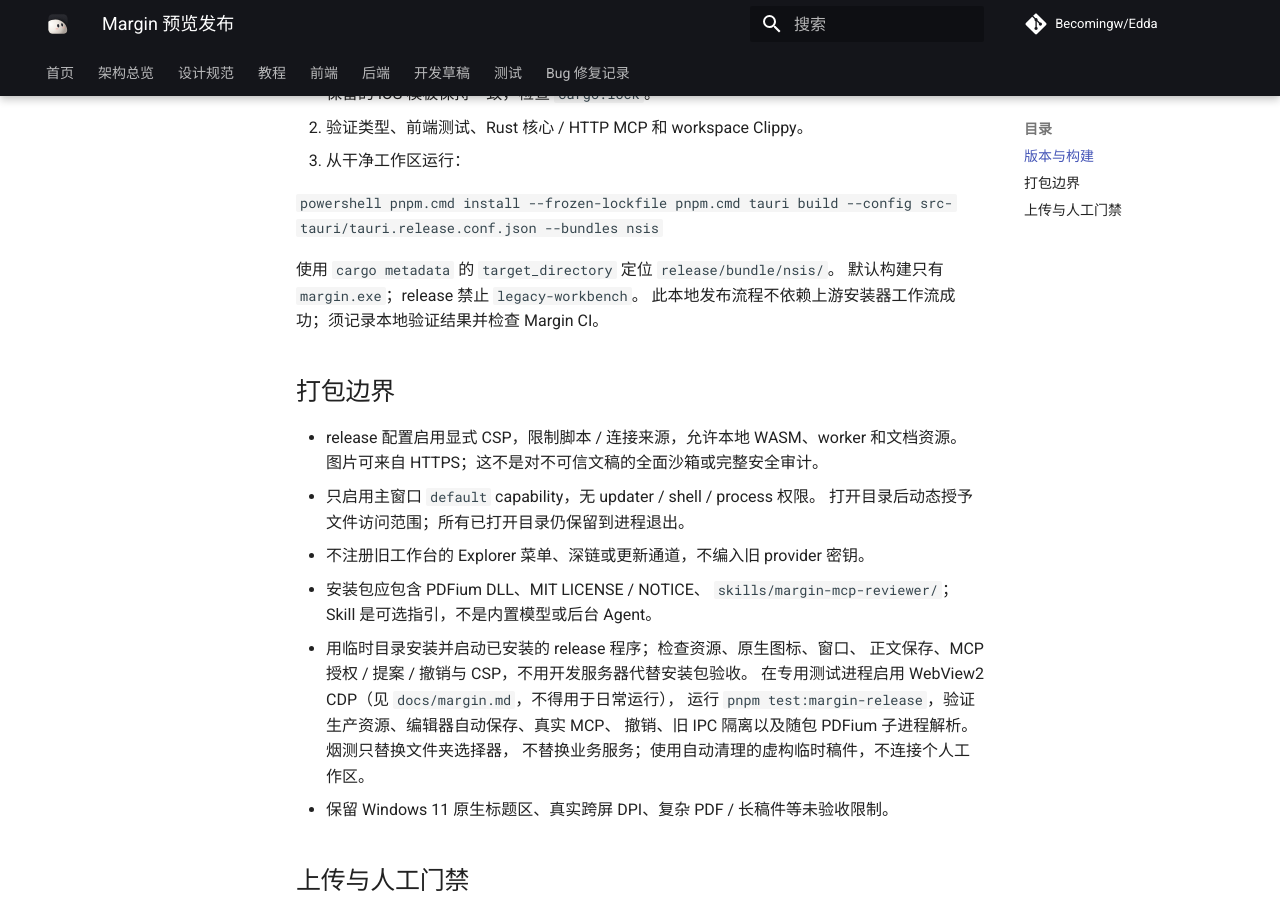
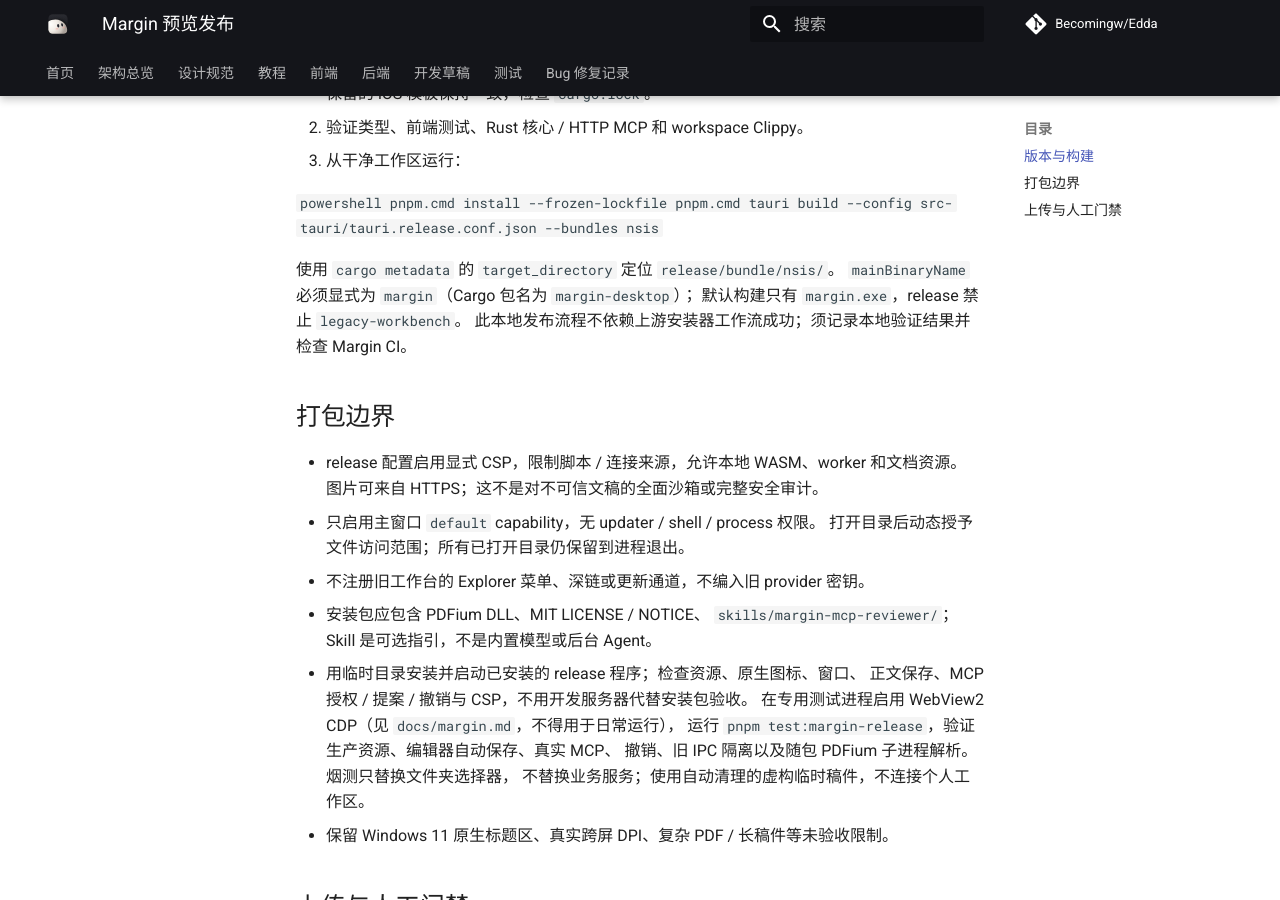
Before and after one commit to Becomingw/Margin-Next, an MkDocs documentation site: the page built from docs/development/release.md, in a window 1280 px wide and 900 px high, scrolled down 340 px. Built offline with MkDocs 1.6.1 and Material for MkDocs 9.7.7, drawn with Linux system fonts in a browser that asks for light colours; comment, search, counter and statistics services are not loaded.

Commit message:
fix(release): select the Margin executable explicitly

````diff
--- a/docs/development/release.md
+++ b/docs/development/release.md
@@ -17,7 +17,8 @@
    ```
 
    使用 `cargo metadata` 的 `target_directory` 定位 `release/bundle/nsis/`。
-   默认构建只有 `margin.exe`；release 禁止 `legacy-workbench`。
+   `mainBinaryName` 必须显式为 `margin`（Cargo 包名为 `margin-desktop`）；
+   默认构建只有 `margin.exe`，release 禁止 `legacy-workbench`。
    此本地发布流程不依赖上游安装器工作流成功；须记录本地验证结果并检查 Margin CI。
 
 ## 打包边界
````
Also changed, not shown: 2 other files.
